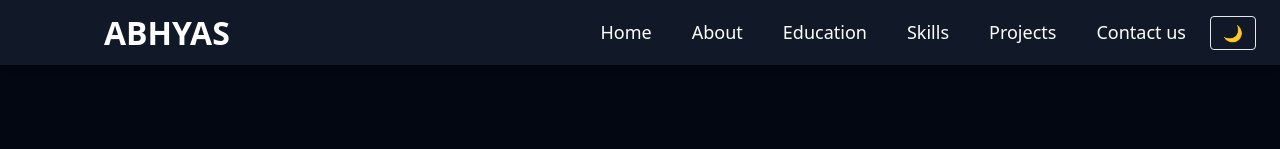
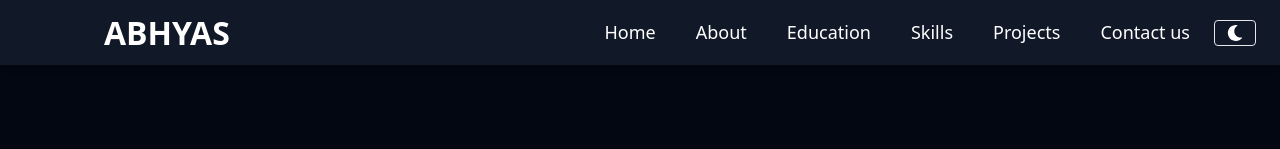
Before and after one commit to abhyaskumar/abhi-portfolio, a React (Vite) app: page / in a window 1280 px wide. Shown: the top 149 px of the page. Built offline with nearby package versions, Linux system fonts and the light colour scheme.

Commit message:
mobile menu problem solved

```diff
--- a/src/components/Navbar.jsx
+++ b/src/components/Navbar.jsx
@@ -1,4 +1,4 @@
-import React, { useState, useEffect } from 'react';
+import React, { useState } from 'react';
 import { Link } from 'react-scroll';
 import { FaMoon, FaSun } from 'react-icons/fa';
 
@@ -11,40 +11,27 @@ const Navbar = ({ toggleDarkMode, isDarkMode }) => {
 
   return (
     <>
-      <div className='fixed top-0 left-0 z-50 flex justify-between py-6 px-6 w-full h-[65px]  bg-gray-900 text-white dark:bg-white dark:text-black items-center shadow-md'>
+      <div className='fixed top-0 left-0 z-50 flex justify-between py-6 px-6 w-full h-[65px] bg-gray-900 text-white dark:bg-white dark:text-black items-center shadow-md'>
 
         <div className='text-[25px] font-bold mx-2 md:mx-20 md:text-[32px]'>ABHYAS</div>
 
         <div className="flex items-center gap-x-4">
           {/* Desktop Menu */}
           <ul className='hidden md:flex justify-between gap-x-10 mr-2'>
-            <li className="cursor-pointer text-[18px] hover:text-sky-400">
-              <Link to="Home" smooth={true} duration={500}>Home</Link>
+            {["Home", "About", "Education", "Skills", "Projects", "Contact"].map((section) => (
+              <li key={section} className="cursor-pointer text-[18px] hover:text-sky-400">
+                <Link to={section} smooth={true} duration={500}>{section === "Contact" ? "Contact us" : section}</Link>
               </li>
-            <li className="cursor-pointer text-[18px] hover:text-sky-400">
-              <Link to="About" smooth={true} duration={500}>About</Link>
-            </li>
-            <li className="cursor-pointer text-[18px] hover:text-sky-400">
-              <Link to="Education" smooth={true} duration={500}>Education</Link>
-            </li>
-            <li className="cursor-pointer text-[18px] hover:text-sky-400">
-              <Link to="Skills" smooth={true} duration={500}>Skills</Link>
-            </li>
-            <li className="cursor-pointer text-[18px] hover:text-sky-400">
-              <Link to="Projects" smooth={true} duration={500}>Projects</Link>
-            </li>
-            <li className="cursor-pointer text-[18px] hover:text-sky-400">
-              <Link to="Contact" smooth={true} duration={500}>Contact us</Link>
-            </li>
+            ))}
           </ul>
 
           {/* Dark Mode Toggle */}
           <button
             onClick={toggleDarkMode}
-            className="border px-3 py-1 rounded hover:bg-gray-700 transition"
+            className="border px-3 py-1 rounded hover:bg-gray-700 transition md:block hidden"
             title="Toggle Dark Mode"
           >
-            {isDarkMode ? '☀️' : '🌙'}
+            {isDarkMode ? <FaSun className="text-yellow-400" /> : <FaMoon className="text-white" />}
           </button>
 
           {/* Mobile Menu Toggle Button */}
@@ -56,38 +43,39 @@ const Navbar = ({ toggleDarkMode, isDarkMode }) => {
 
       {/* Mobile Menu */}
       {isOpen && (
-        <div className='md:hidden bg-white dark:bg-gray-900 text-black dark:text-white'>
-          <ul className='flex flex-col items-center justify-center gap-y-6 pt-20 pb-10'>
-            <li className="cursor-pointer text-[18px] hover:text-gray-400 font-semibold">
+  <div className='fixed top-0 left-0 w-full min-h-screen z-50 bg-white/80 dark:bg-gray-900/90 backdrop-blur-md text-black dark:text-white'>
+    <ul className='flex flex-col items-center justify-center gap-y-8 pt-32 pb-16 text-lg font-semibold'>
+      <li className="cursor-pointer hover:text-gray-500 dark:hover:text-gray-300 transition">
         <Link to="Home" smooth={true} duration={500} onClick={toggleMenu}>Home</Link>
       </li>
-            <li className="cursor-pointer text-[18px] hover:text-gray-400 font-semibold">
+      <li className="cursor-pointer hover:text-gray-500 dark:hover:text-gray-300 transition">
         <Link to="About" smooth={true} duration={500} onClick={toggleMenu}>About</Link>
       </li>
-            <li className="cursor-pointer text-[18px] hover:text-gray-400 font-semibold">
+      <li className="cursor-pointer hover:text-gray-500 dark:hover:text-gray-300 transition">
         <Link to="Education" smooth={true} duration={500} onClick={toggleMenu}>Education</Link>
       </li>
-            <li className="cursor-pointer text-[18px] hover:text-gray-400 font-semibold">
+      <li className="cursor-pointer hover:text-gray-500 dark:hover:text-gray-300 transition">
         <Link to="Skills" smooth={true} duration={500} onClick={toggleMenu}>Skills</Link>
       </li>
-            <li className="cursor-pointer text-[18px] hover:text-gray-400 font-semibold">
+      <li className="cursor-pointer hover:text-gray-500 dark:hover:text-gray-300 transition">
         <Link to="Projects" smooth={true} duration={500} onClick={toggleMenu}>Projects</Link>
       </li>
-            <li className="cursor-pointer text-[18px] hover:text-gray-400 font-semibold">
+      <li className="cursor-pointer hover:text-gray-500 dark:hover:text-gray-300 transition">
         <Link to="Contact" smooth={true} duration={500} onClick={toggleMenu}>Contact us</Link>
       </li>
 
       {/* Dark Mode Toggle in Mobile Menu */}
       <button
-              onClick={toggleTheme}
-              className="text-xl p-2 rounded-full border border-gray-600 dark:border-gray-300 hover:scale-110 transition"
+        onClick={toggleDarkMode}
+        className="text-2xl mt-4 p-3 rounded-full border border-gray-400 dark:border-gray-600 hover:scale-110 transition duration-300 ease-in-out"
         title="Toggle Dark Mode"
       >
-              {theme === 'dark' ? <FaSun className="text-yellow-400" /> : <FaMoon className="text-black" />}
+        {isDarkMode ? <FaSun className="text-yellow-400" /> : <FaMoon className="text-black dark:text-white" />}
       </button>
     </ul>
   </div>
 )}
+
     </>
   );
 };
```
Lines whose indentation alone changed are shown as unchanged.
